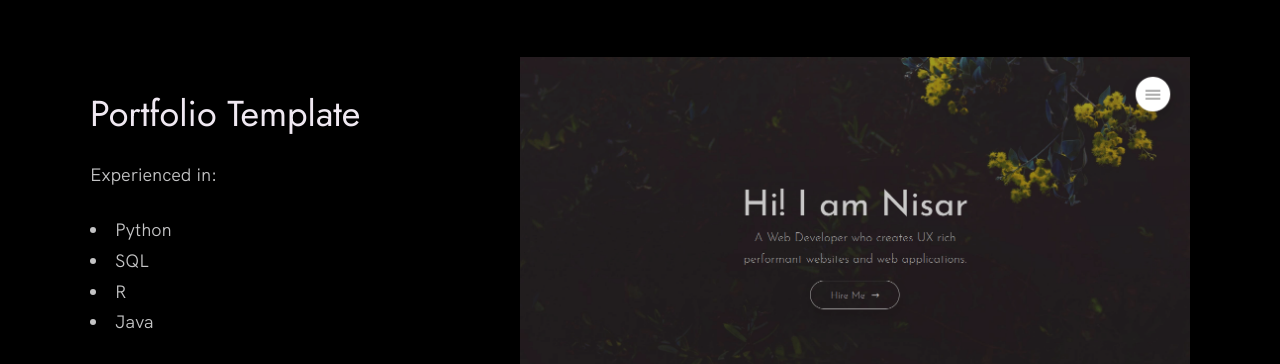
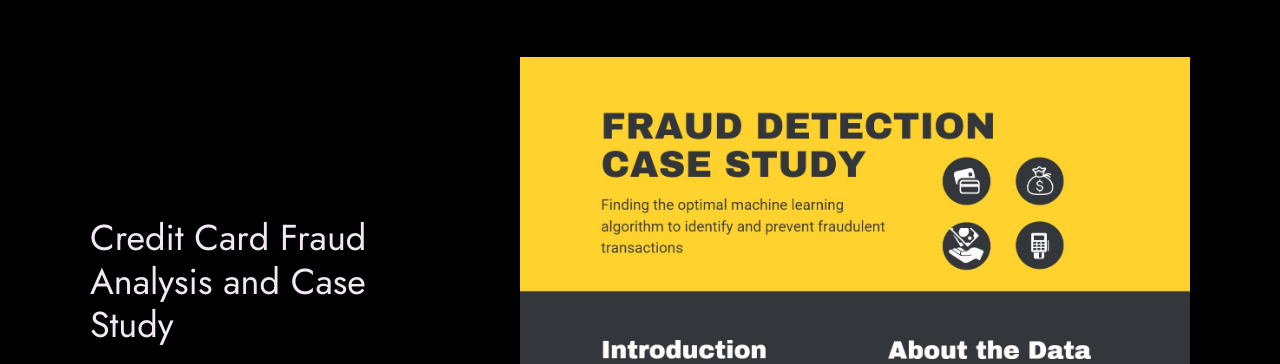
Before and after one commit to srivastavaraunak/srivastavaraunak.github.io, a plain HTML site: page index.html in a window 1280 px wide. Shown: the part 1011-1375 px from the top of the page. Drawn offline with Linux system fonts and the light colour scheme.

Commit message:
add credit card fraud analysis project to website

```diff
--- a/index.html
+++ b/index.html
@@ -79,28 +79,30 @@
 
           <div class="work__box">
             <div class="work__text">
-              <h3>Portfolio Template</h3>
+              <h3>Credit Card Fraud Analysis and Case Study</h3>
               <p>
-                Experienced in:
+                Implemented and compared performance of 3 machine learning
+                algorithms in Python (Random Forest, Neural Networks, and LightGBM) to identify and prevent credit
+                card fraud transactions and documented work in a case study.
               </p>
               <ul class="work__list">
                 <li>Python</li>
-                <li>SQL</li>
-                <li>R</li>
-                <li>Java</li>
+                <li>Machine Learning</li>
+                <li>Random Forest</li>
+                <li>Data Visualization</li>
               </ul>
 
               <div class="work__links">
-                <a href="https://nisar.surge.sh" target="_blank" class="link__text">
-                  Visit Site <span>&rarr;</span>
+                <a href="https://github.com/srivastavaraunak/creditcardfraudanalysis" target="_blank" class="link__text">
+                  View <span>&rarr;</span>
                 </a>
-                <a href="https://github.com/nisarhassan12/portfolio" title="View Source Code" target="_blank">
+                <a href="https://github.com/srivastavaraunak/creditcardfraudanalysis" title="View Source Code" target="_blank">
                   <img src="./images/github.svg" class="work__code" alt="GitHub">
                 </a>
               </div>
             </div>
             <div class="work__image-box">
-              <img src="./images/project-1.png" class="work__image" alt="Project 1" />
+              <img src="./images/casestudy1.JPG" class="work__image" alt="Project 1" />x
             </div>
           </div>
 
```
Also changed, not shown: images/casestudy1.JPG (added).
